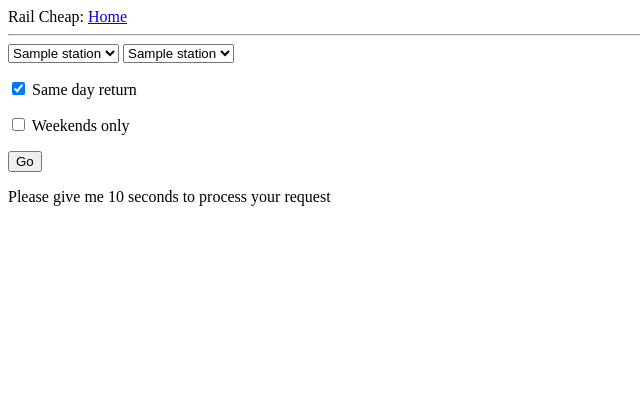
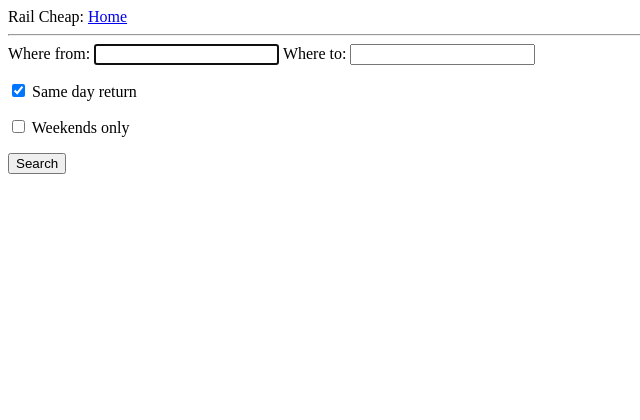
Before and after one commit to nsal/ntrain, a Flask app: template web/templates/index.html in a window 1280 px wide. Shown: the top 420 px of the page, without its empty margins (0-640 px from the left). Run offline with Flask 2, Linux system fonts and the light colour scheme; the template is opened without the code that fills it: values that come from a table or form of the project are taken from there, most other values are stand-ins (such as "Sample title", 1, 10 or a date in 2020); some libraries are stand-ins or nearby versions.

Commit message:
added Origin\Destination search fields with autocompletion. Small improvement for logging

```diff
--- a/web/forms.py
+++ b/web/forms.py
@@ -1,10 +1,17 @@
 from flask_wtf import FlaskForm
-from wtforms import StringField, PasswordField, BooleanField, SubmitField
+from wtforms import  BooleanField, TextField, SelectField #, StringField, PasswordField, SubmitField,
 from wtforms.validators import DataRequired
 
-class LoginForm(FlaskForm):
+class MainForm(FlaskForm):
+    choices = [('smd', 'same day return'),
+               ('ow', 'one way')]
     # username = StringField('Username', validators=[DataRequired()])
     # password = PasswordField('Password', validators=[DataRequired()])
+    # choices = [('BFD', 'Brentford'), ('SAL', 'Salisbury')]
+    # origin = SelectField(u'Programming Language', choices=choices)
     same_day_return = BooleanField('Same day return')
     weekends_only = BooleanField('Weekends only')
     # submit = SubmitField('Sign in')
+    origin = TextField('Where from', id='origin_station_autocomplete', validators=[DataRequired()])
+    destination = TextField('Where to', id='destination_station_autocomplete', validators=[DataRequired()])
+    return_options = SelectField('Return', choices=choices)
--- a/web/templates/index.html
+++ b/web/templates/index.html
@@ -1,26 +1,42 @@
 {% extends 'base.html' %}
-
 {% block content %}
 {{ form.hidden_tag() }}
-
-<form class="form-inline" method="POST" action="{{ url_for('result') }}">
-  <div class="form-group">
-        <select name="origin_station" class="selectpicker form-control">
-
-            {% for station in origin_station %}
-              <option value="{{ origin_station[station]}}">{{ origin_station[station]}}</option>
-            {% endfor %}
-          </select>
-
-          <select name="destination_station" class="selectpicker form-control">
-            {% for station in destination_station %}
-              <option value="{{ destination_station[station]}}">{{ destination_station[station]}}</option>
-            {% endfor %}
-          </select>
-      <p>{{ form.same_day_return(checked=True) }} {{form.same_day_return.label}}</p>
-      <p>{{ form.weekends_only(checked=False) }} {{form.weekends_only.label}}</p>
-      <p><button type="submit" class="btn btn-default">Go</button></p>
-  </div>
-  <p>Please give me 10 seconds to process your request</p>
+<head>
+        <meta charset="utf-8">
+        <link rel="stylesheet" href="//code.jquery.com/ui/1.12.1/themes/base/jquery-ui.css">
+        <script type="text/javascript" src="http://code.jquery.com/jquery-latest.js"></script>
+        <script type="text/javascript" src="https://code.jquery.com/ui/1.12.1/jquery-ui.js"></script>
+    </head>
+    <form class="form-inline" method="POST" action="{{ url_for('result') }}">
+    {{ form.origin.label }}: {{ form.origin(autocomplete="off", autofocus=true) }}
+    {{ form.destination.label }}: {{ form.destination(autocomplete="off") }}
+    <script>
+        $(function() {
+            $.ajax({
+                url: '{{ url_for("autocomplete") }}'
+                }).done(function (data){
+                    $('#origin_station_autocomplete').autocomplete({
+                        source: data,
+                        minLength: 2
+                    });
+                });
+            });
+    </script>
+    <script>
+            $(function() {
+                $.ajax({
+                    url: '{{ url_for("autocomplete") }}'
+                    }).done(function (data){
+                        $('#destination_station_autocomplete').autocomplete({
+                            source: data,
+                            minLength: 2
+                        });
+                    });
+                });
+        </script>
+    <p>{{ form.same_day_return(checked=True) }} {{form.same_day_return.label}}</p>
+    <p>{{ form.weekends_only(checked=False) }} {{form.weekends_only.label}}</p>
+    <p><button type="submit" class="btn btn-default">Search</button></p>
+    </form>
 
 {% endblock %}
--- a/web/ticket.py
+++ b/web/ticket.py
@@ -60,7 +60,7 @@ def define_holidays(weekends_only):
 def flask_logging(ip, origin_station_code, destination_station_code,
                   same_day_return, weekends_only):
 
-    with open('flask_access.log', 'a') as logfile:
+    with open('logs/flask_access.log', 'a') as logfile:
         csv_writer = csv.writer(logfile, delimiter=',')
         timestamp = datetime.datetime.strftime(datetime.datetime.now(),
                                                '%Y-%m-%d %H:%M:%S')
--- a/web/webserver.py
+++ b/web/webserver.py
@@ -1,14 +1,14 @@
-from flask import Flask, redirect, render_template, request, url_for
+from flask import Flask, Response, render_template, request, url_for
 from config import Config
+from forms import MainForm
 from parse import launcher
-from forms import LoginForm
 from ticket import flask_logging
-import logging
+import json
 import csv
-
 
 application = Flask(__name__)
 application.config.from_object(Config)
+
 station_codes = {}
 
 with open('station_codes.csv', 'r') as csv_file:
@@ -17,19 +17,21 @@ with open('station_codes.csv', 'r') as csv_file:
         station_codes[row[1]] = row[0]
 
 
-@application.route('/')
+@application.route('/_autocomplete', methods=['GET'])
+def autocomplete():
+    return Response(json.dumps(list(station_codes.values())), mimetype='application/json')
+
+
+@application.route('/', methods=['GET', 'POST'])
 def home():
-    form = LoginForm()
-    return render_template(
-                           'index.html', origin_station=station_codes,
-                           destination_station=station_codes, form=form)
-
+    form = MainForm(request.form)
+    return render_template("index.html", form=form)
 
 @application.route("/result", methods=['GET', 'POST'])
 def result():
     ip = request.environ.get('HTTP_X_REAL_IP', request.remote_addr)
-    origin = request.form.get('origin_station')
-    destination = request.form.get('destination_station')
+    origin = request.form.get('origin')
+    destination = request.form.get('destination')
     same_day_return = request.form.get('same_day_return')
     weekends_only = request.form.get('weekends_only')
     origin_station_code = [key for key, value in station_codes.items()
@@ -45,7 +47,5 @@ def result():
     return render_template('result.html',
                            list_of_tickets=list_of_tickets)
 
-
 if __name__ == '__main__':
-    logging.basicConfig(filename='flask.log', level=logging.INFO)
     application.run()
--- a/web/wsgi.py
+++ b/web/wsgi.py
@@ -1,4 +1,6 @@
 from webserver import application
+import logging
 
 if __name__ == '__main__':
+    logging.basicConfig(filename='logs/flask.log', level=logging.INFO)
     application.run()
```
